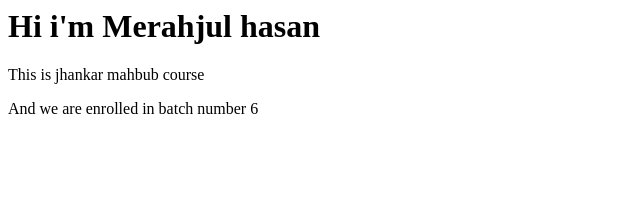
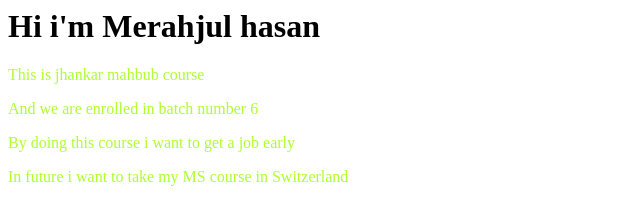
Before and after one commit to HNMerajulhasan/My-2nd-repo-for-jhankar, a plain HTML site: page index.html in a window 1280 px wide. Shown: the whole page, without its empty margins (0-640 px from the left). Drawn offline with Linux system fonts and the light colour scheme.

Commit message:
New code and css file added

```diff
--- a/index.html
+++ b/index.html
@@ -3,11 +3,13 @@
   <head>
     <meta charset="UTF-8">
     <title>Jhankar Course First Repo</title>
-	<link rel="stylesheet" href="javascript.css" type="text/css">
+	<link rel="stylesheet" href="style.css" type="text/css">
   </head>
      <body>
        <h1>Hi i'm Merahjul hasan</h1>
        <p>This is jhankar mahbub course</p>
        <p>And we are enrolled in batch number 6</p>
+       <p>By doing this course i want to get a job early</p>
+       <p>In future i want to take my MS course in Switzerland</p>
      </body>
      <html>
--- /dev/null
+++ b/style.css
@@ -0,0 +1,3 @@
+p{
+    color: greenyellow;
+}
```
